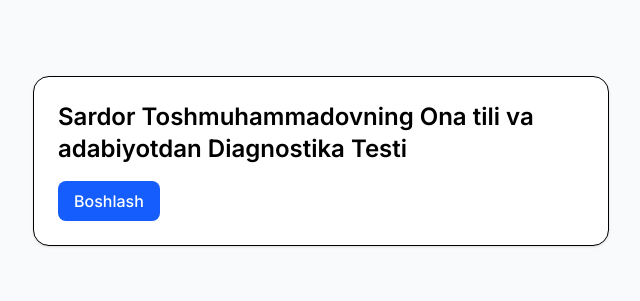
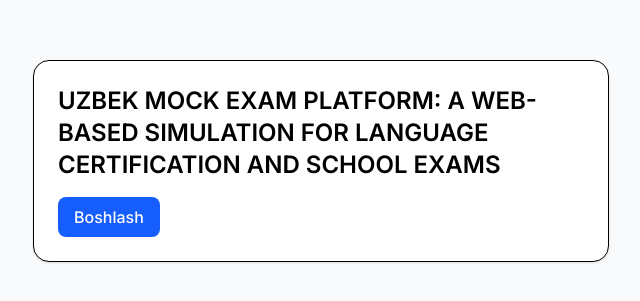
Before and after one commit to kumanboy/certification, a Next.js app: page / in a window 1280 px wide. Shown: the part 239-540 px from the top of the page, without its empty margins (319-959 px from the left). Built offline with nearby package versions, Linux system fonts and the light colour scheme.

Commit message:
Update header text for exam platform

```diff
--- a/app/page.tsx
+++ b/app/page.tsx
@@ -4,7 +4,7 @@ export default function Home() {
     return (
         <main className="min-h-screen grid place-items-center bg-gray-50 p-6">
             <div className="w-full max-w-xl rounded-2xl border bg-white p-6 shadow">
-                <h1 className="text-2xl font-semibold">Sardor Toshmuhammadovning Ona tili va adabiyotdan Diagnostika Testi</h1>
+                <h1 className="text-2xl font-semibold">UZBEK MOCK EXAM PLATFORM: A WEB-BASED SIMULATION FOR LANGUAGE CERTIFICATION AND SCHOOL EXAMS</h1>
                 <Link
                     href="/exam"
                     className="mt-4 inline-flex rounded-lg bg-blue-600 px-4 py-2 font-medium text-white"
```
